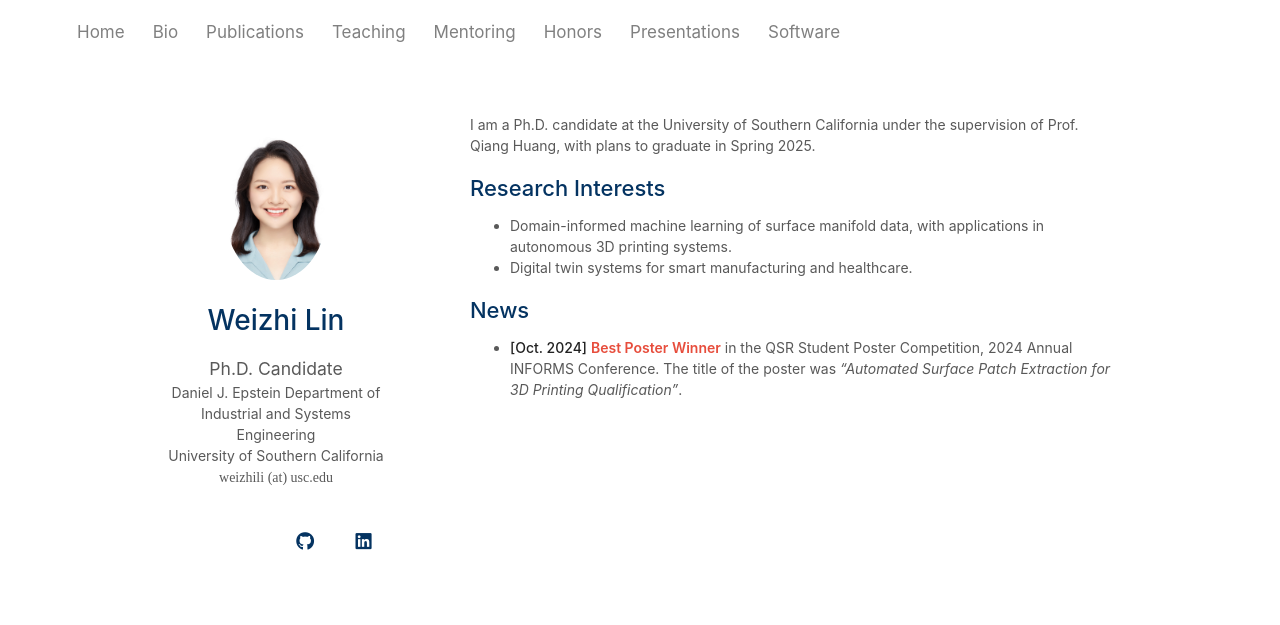
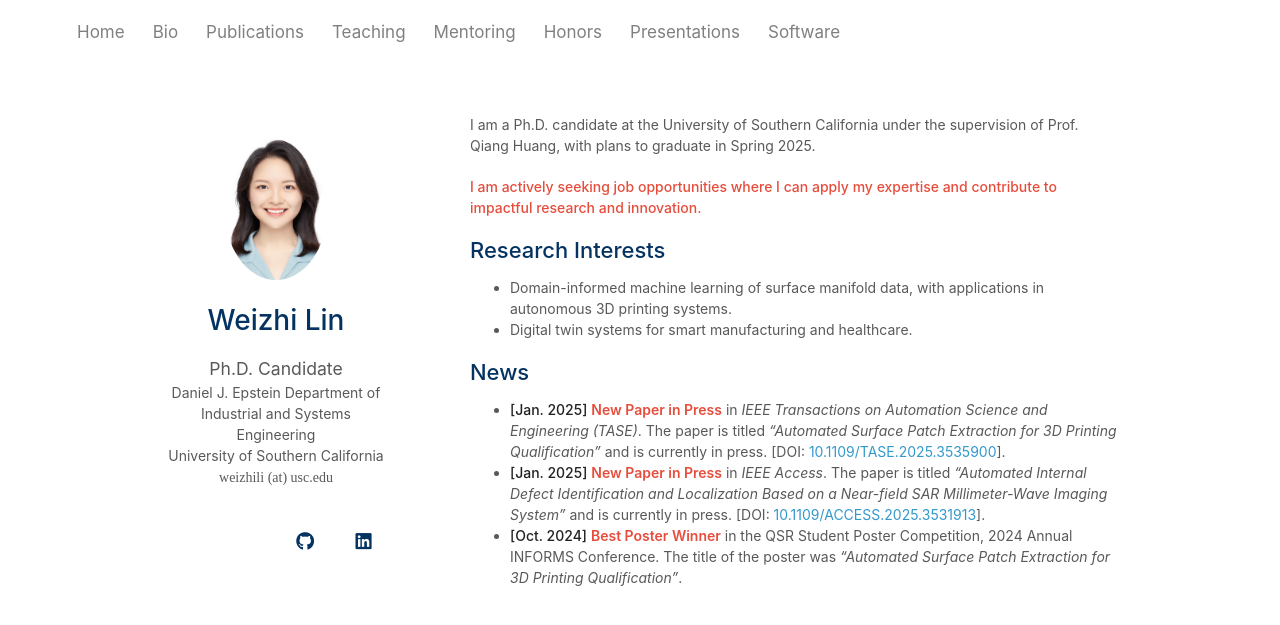
Before and after one commit to weizhi-lin/weizhi-lin.github.io, a Jekyll site: the page built from index.md, in a window 1280 px wide. Shown: the top 625 px of the page. Built offline with Jekyll 4.4.1, drawn with Linux system fonts in a browser that asks for light colours; a style sheet for code colours, icons or effects is not loaded.

Commit message:
Update index.md

```diff
--- a/index.md
+++ b/index.md
@@ -3,6 +3,8 @@
 ---
 
 I am a Ph.D. candidate at the University of Southern California under the supervision of Prof. Qiang Huang, with plans to graduate in Spring 2025.
+
+**<strong style="color:#e74d3c;">I am actively seeking job opportunities where I can apply my expertise and contribute to impactful research and innovation.</strong>**
 
 
 ## Research Interests
@@ -13,6 +15,8 @@
 
 ## News
 
+- **[Jan. 2025]** **<strong style="color:#e74d3c; font-weight:600">New Paper in Press</strong>** in *IEEE Transactions on Automation Science and Engineering (TASE)*. The paper is titled *“Automated Surface Patch Extraction for 3D Printing Qualification”* and is currently in press. [DOI: <a href="https://doi.org/10.1109/TASE.2025.3535900" target="_blank">10.1109/TASE.2025.3535900</a>].
+- **[Jan. 2025]** **<strong style="color:#e74d3c; font-weight:600">New Paper in Press</strong>** in *IEEE Access*. The paper is titled *“Automated Internal Defect Identification and Localization Based on a Near-field SAR Millimeter-Wave Imaging System”* and is currently in press. [DOI: <a href="https://doi.org/10.1109/ACCESS.2025.3531913" target="_blank">10.1109/ACCESS.2025.3531913</a>].
 - **[Oct. 2024]** **<strong style="color:#e74d3c; font-weight:600">Best Poster Winner</strong>** in the QSR Student Poster Competition, 2024 Annual INFORMS Conference. The title of the poster was *“Automated Surface Patch Extraction for 3D Printing Qualification”*.
 
 
```
